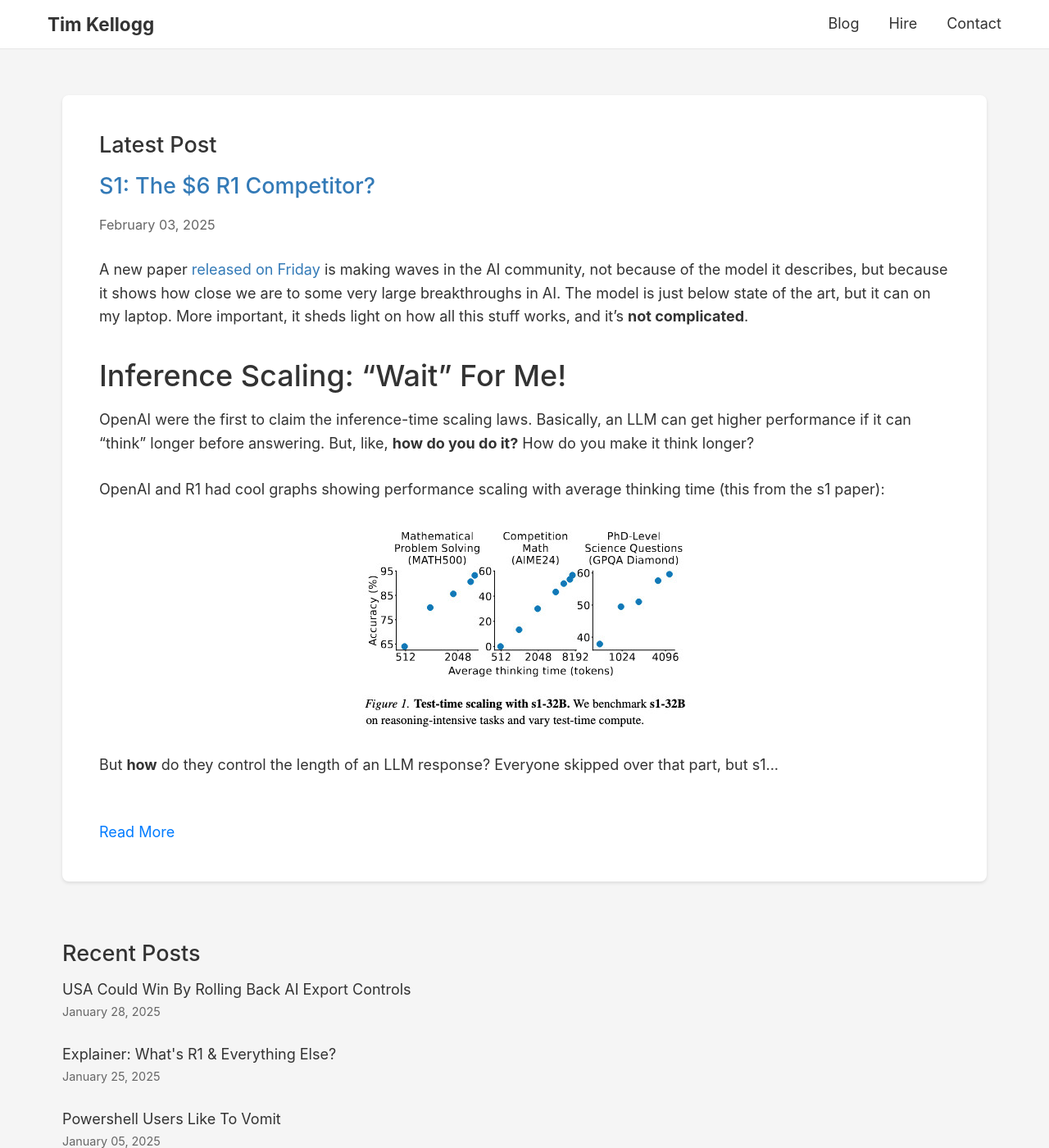
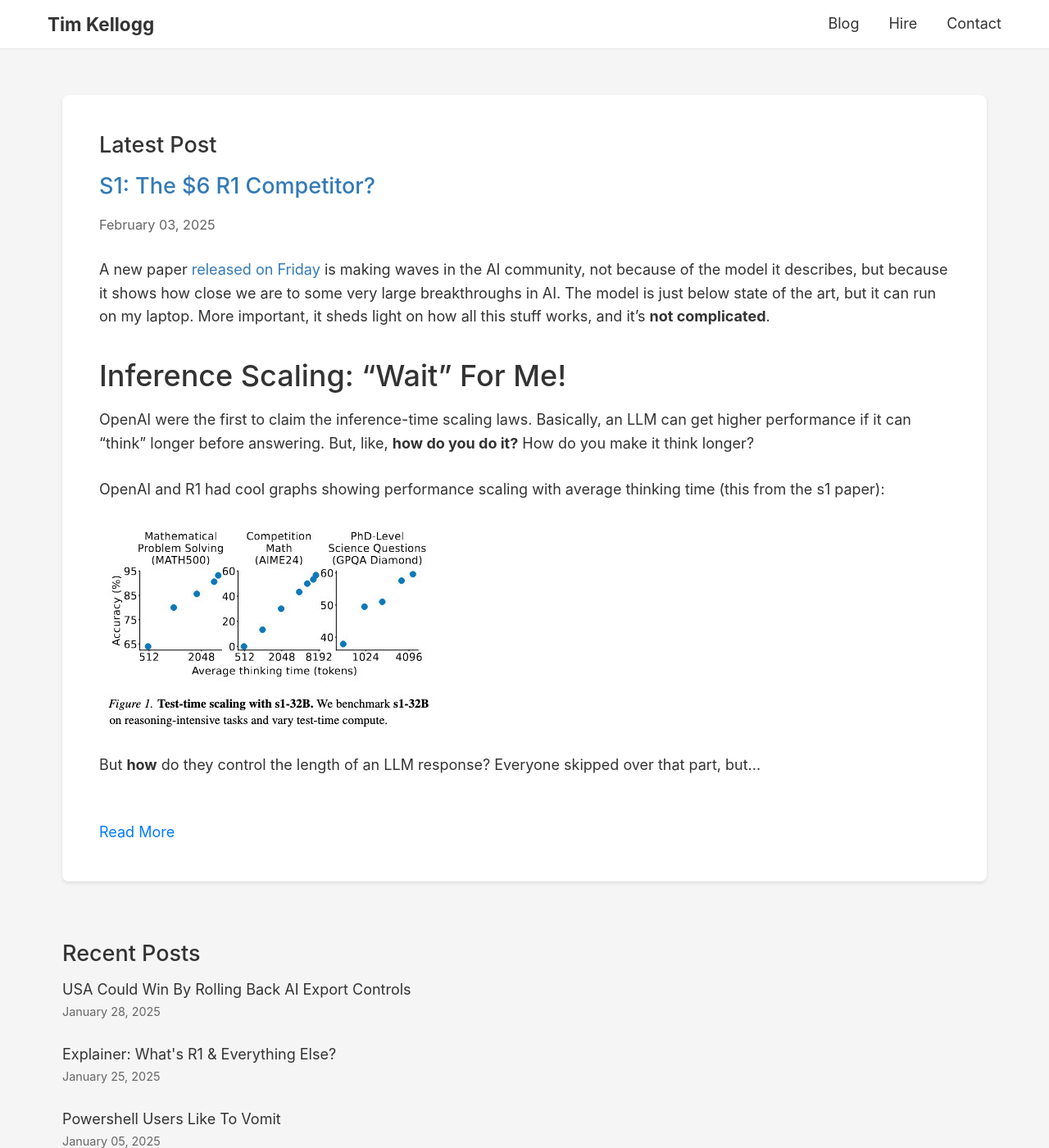
Before and after one commit to tkellogg/tkellogg.github.com, a Jekyll site: the page built from blog/index.html, in a window 1280 px wide and 1400 px high. Shown: the whole window at 82% size. Built offline with Jekyll 4.4.1, drawn with Linux system fonts in a browser that asks for light colours.

Commit message:
fix typo

```diff
--- a/_posts/2025-02-03-s1.md
+++ b/_posts/2025-02-03-s1.md
@@ -14,7 +14,7 @@ use_mermaid: false
 
 A new paper [released on Friday][s1] is making waves in the AI community, not because of the model
 it describes, but because it shows how close we are to some very large breakthroughs in AI. The model
-is just below state of the art, but it can on my laptop. More important, it sheds light on how all
+is just below state of the art, but it can run on my laptop. More important, it sheds light on how all
 this stuff works, and it's **not complicated**.
 
 # Inference Scaling: "Wait" For Me!
--- a/css/screen.css
+++ b/css/screen.css
@@ -454,7 +454,7 @@ blockquote {
   margin: 1.5rem auto; /* Increased from 1rem to 1.5rem */
 }
 
-.post-content img {
+#post img {
   max-width: 100%;
   height: auto;
   display: block;
```
